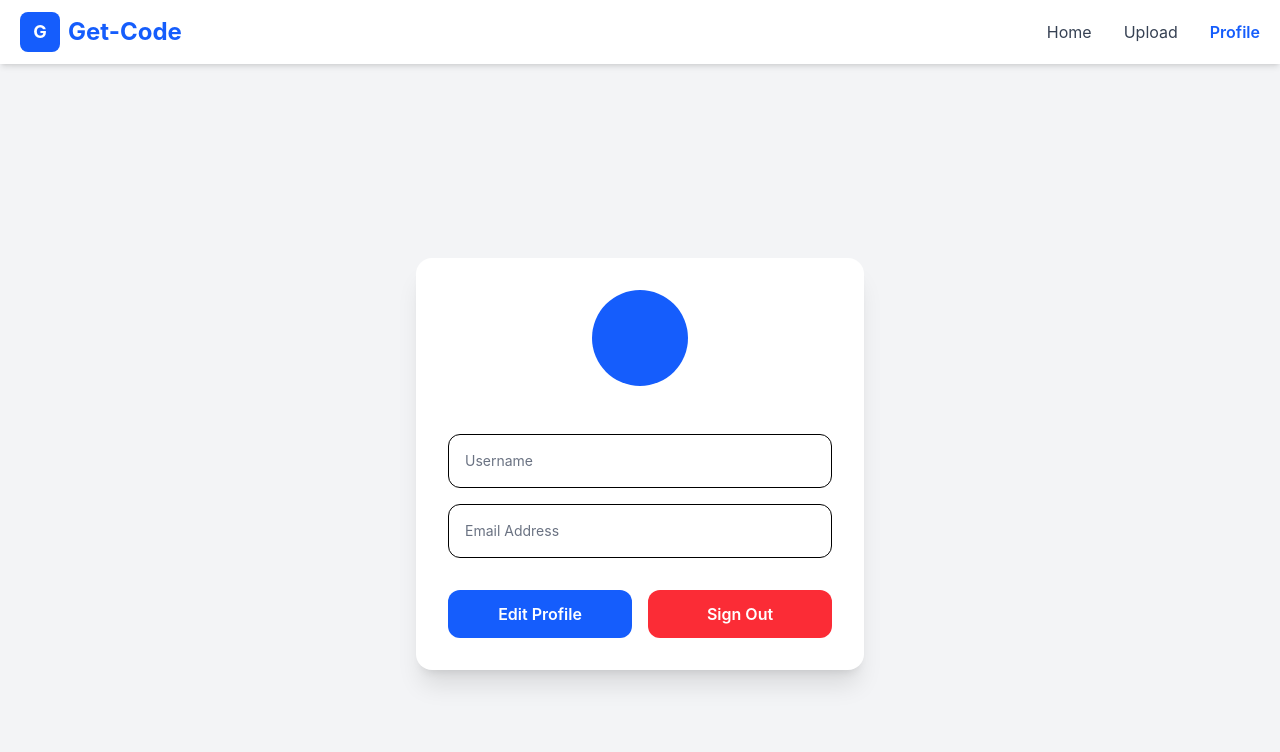
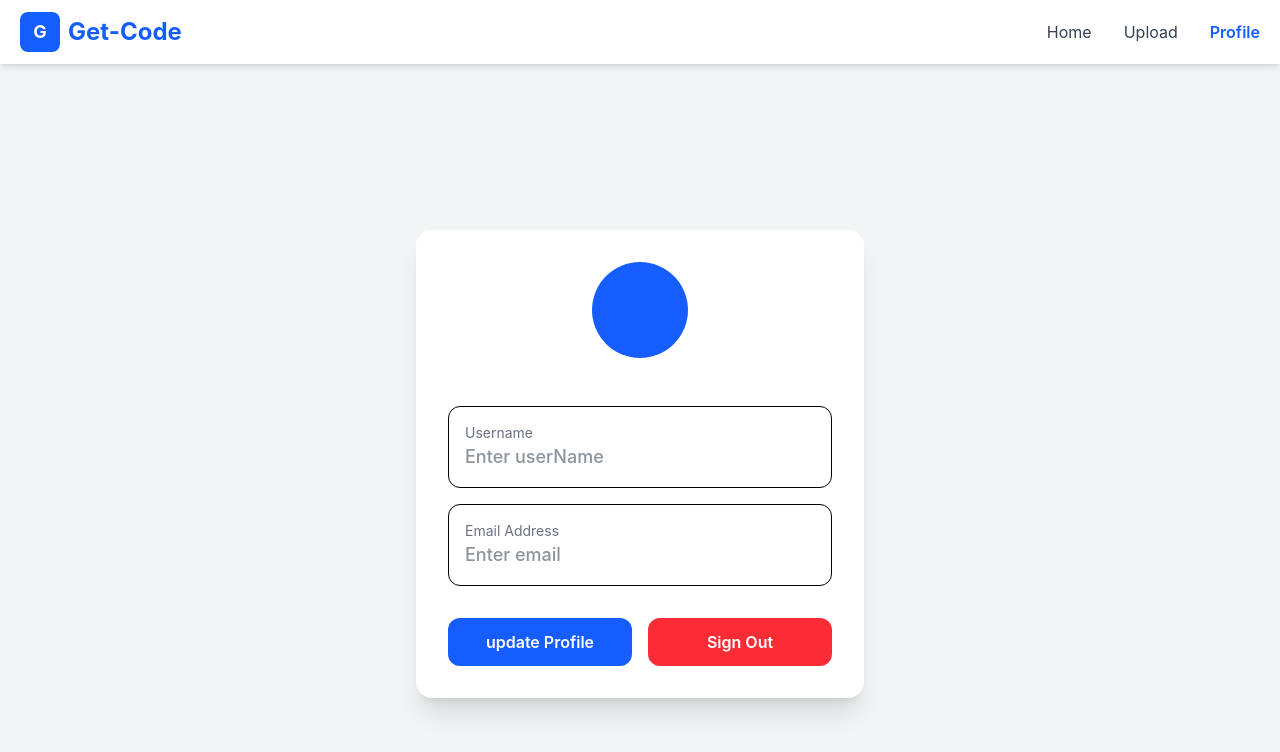
Before and after one commit to claygro/get-code, a React (Vite) app in the folder frontend/: page /layout/profile in a window 1280 px wide. Both pictures are taken after a click on the button "Edit Profile". Shown: the top 752 px of the page. Built offline with nearby package versions, Linux system fonts and the light colour scheme; no server answers.

Commit message:
completed profile section

```diff
--- a/frontend/src/components/Profile.tsx
+++ b/frontend/src/components/Profile.tsx
@@ -7,6 +7,11 @@ const Profile = () => {
     email: string;
   }
   const [profile, setProfile] = useState<Profile>();
+  const [updatedProfile, setUpdatedProfile] = useState({
+    userName: "",
+    email: "",
+  });
+  const [isUpdate, setIsUpdate] = useState<boolean>(false);
   async function getProfile() {
     try {
       const data = await connection.get("/profile/getProfile");
@@ -20,6 +25,25 @@ const Profile = () => {
   useEffect(() => {
     getProfile();
   }, []);
+  //edit profile
+  const handleChange = (e: any) => {
+    setUpdatedProfile((prev: any) => ({
+      ...prev,
+      [e.target.name]: e.target.value,
+    }));
+  };
+  const handleUpdateProfile = async () => {
+    try {
+      console.log(updatedProfile);
+      await connection.put("/profile/updateProfile", updatedProfile);
+
+      getProfile();
+      setIsUpdate(false);
+    } catch (error: any) {
+      console.log(`Failed to update profile: ${error.message}`);
+    }
+  };
+
   return (
     <>
       <div className="min-h-screen bg-gray-100 flex items-center justify-center p-6">
@@ -38,6 +62,37 @@ const Profile = () => {
           </div>
 
           {/* Profile Info */}
+          {isUpdate ? (
+            <div className="mt-8 space-y-4">
+              <div className="border rounded-xl p-4">
+                <p className="text-sm text-gray-500">Username</p>
+                <p className="text-lg font-medium text-gray-800">
+                  <input
+                    value={updatedProfile.userName}
+                    onChange={handleChange}
+                    name="userName"
+                    type="text"
+                    placeholder="Enter userName"
+                    className="w-full h-auto outline-none"
+                  />
+                </p>
+              </div>
+
+              <div className="border rounded-xl p-4">
+                <p className="text-sm text-gray-500">Email Address</p>
+                <p className="text-lg font-medium text-gray-800">
+                  <input
+                    value={updatedProfile.email}
+                    onChange={handleChange}
+                    name="email"
+                    type="email"
+                    placeholder="Enter email"
+                    className="w-full h-auto outline-none"
+                  />
+                </p>
+              </div>
+            </div>
+          ) : (
             <div className="mt-8 space-y-4">
               <div className="border rounded-xl p-4">
                 <p className="text-sm text-gray-500">Username</p>
@@ -53,13 +108,25 @@ const Profile = () => {
                 </p>
               </div>
             </div>
+          )}
 
           {/* Buttons */}
           <div className="mt-8 flex gap-4">
-            <button className="flex-1 bg-blue-600 hover:bg-blue-700 text-white py-3 rounded-xl font-semibold transition">
+            {isUpdate ? (
+              <button
+                onClick={handleUpdateProfile}
+                className="flex-1 bg-blue-600 hover:bg-blue-700 text-white py-3 rounded-xl font-semibold transition"
+              >
+                update Profile
+              </button>
+            ) : (
+              <button
+                onClick={() => setIsUpdate(true)}
+                className="flex-1 bg-blue-600 hover:bg-blue-700 text-white py-3 rounded-xl font-semibold transition"
+              >
                 Edit Profile
               </button>
-
+            )}
             <button className="flex-1 bg-red-500 hover:bg-red-600 text-white py-3 rounded-xl font-semibold transition">
               Sign Out
             </button>
```
Lines whose indentation alone changed are shown as unchanged.
